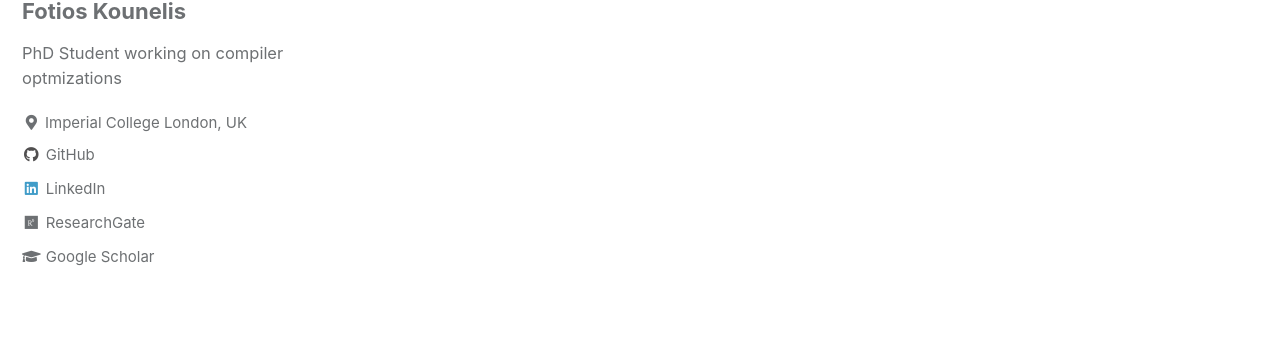
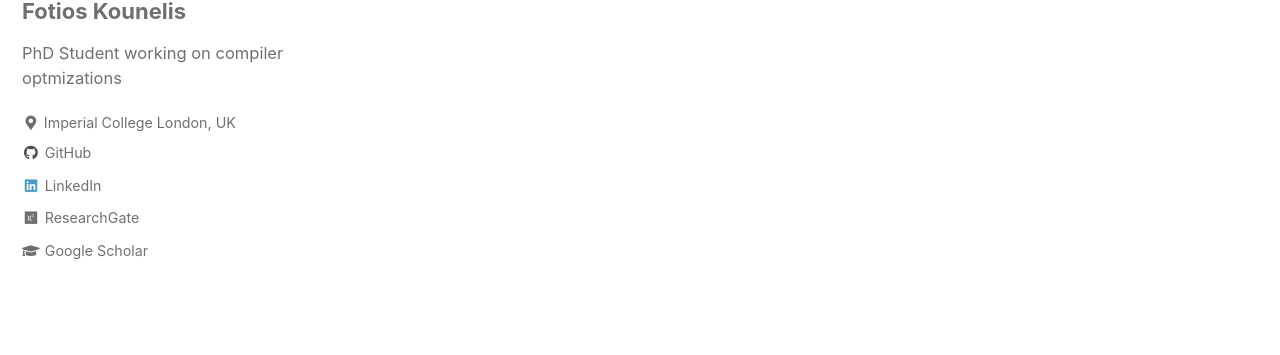
Before and after one commit to fotiskoun/fotiskoun.github.io, a Jekyll site: the page built from index.html, in a window 1280 px wide. Shown: the part 201-556 px from the top of the page. Built offline with Jekyll 4.4.1, drawn with Linux system fonts in a browser that asks for light colours; cached includes are drawn as plain includes; the list of posts is cut into pages by our own code.

Commit message:
Update main.scss

```diff
--- a/assets/css/main.scss
+++ b/assets/css/main.scss
@@ -8,5 +8,5 @@
 @import "minimal-mistakes"; // main partials
 
 .author__urls{
-  font-size:20px !important;
+  font-size: 19px !important;
 }
```
